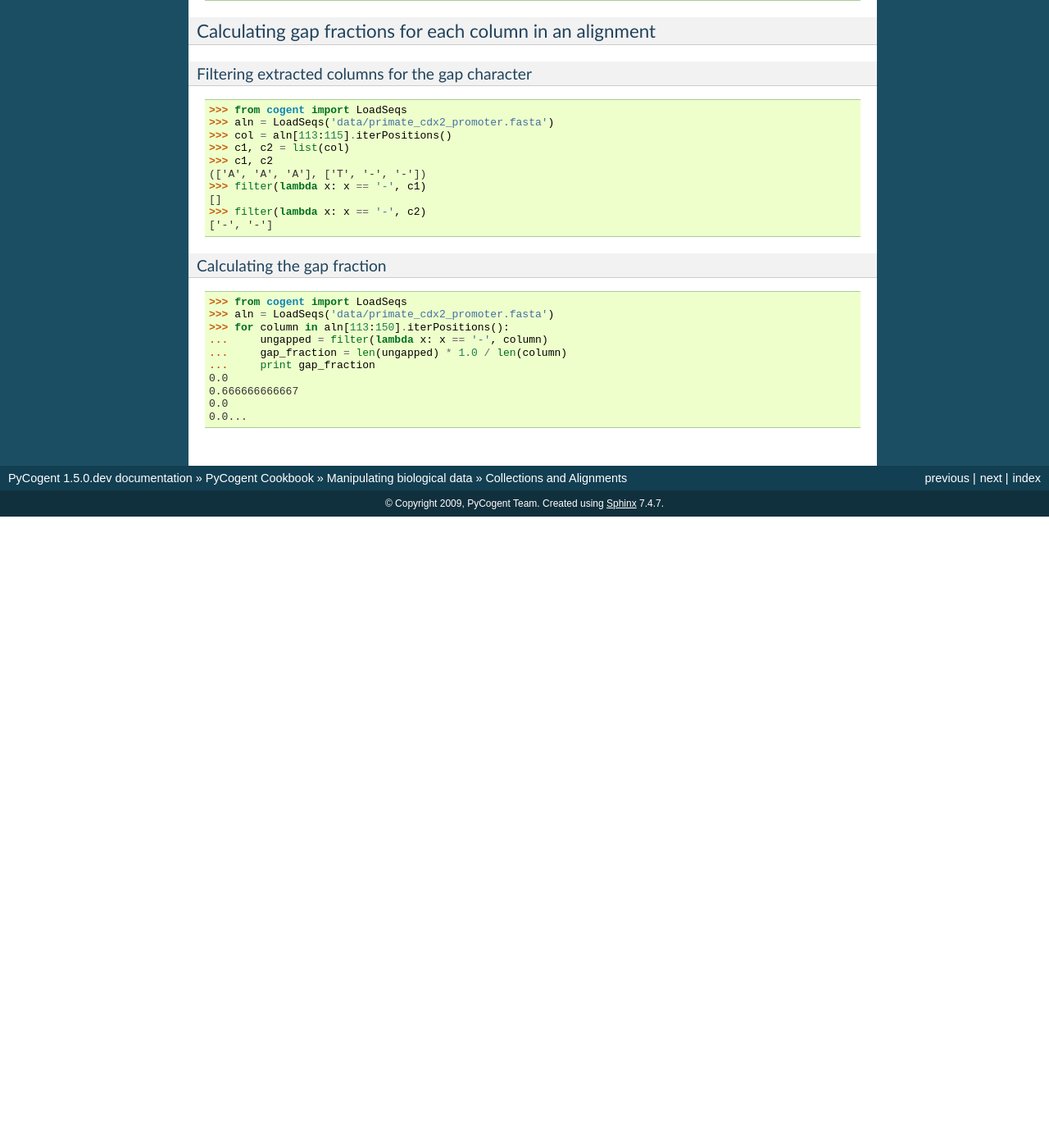
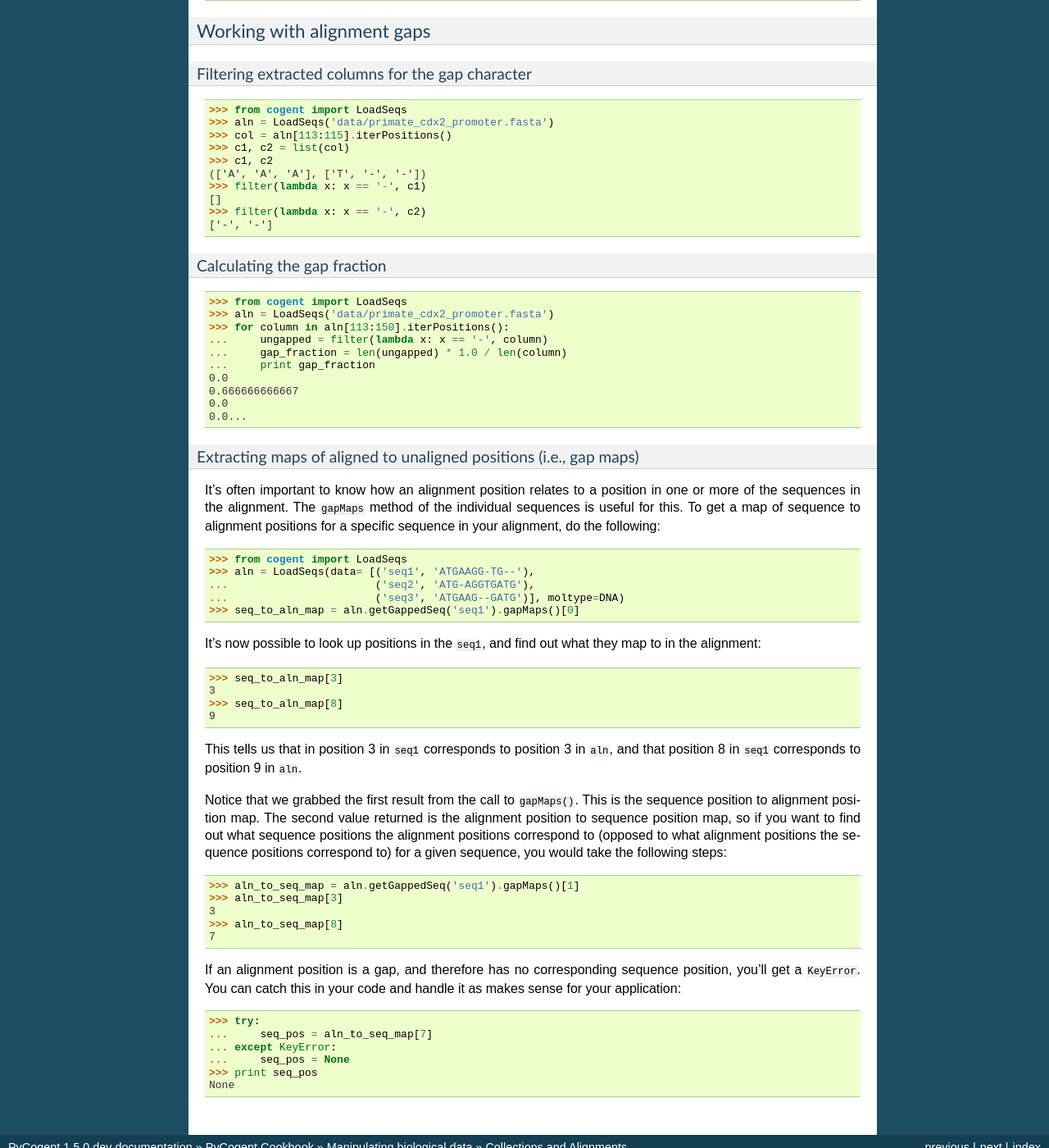
Before and after one commit to cogent3/cogent3, a Sphinx documentation site: the page built from doc/cookbook/alignments.rst, in a window 1280 px wide and 1400 px high, scrolled down 10310 px. Shown: the whole window at 82% size. Built offline with Sphinx 7.4.7, drawn with Linux system fonts in a browser that asks for light colours; formulas are drawn with MathJax 3; pages that are not in the unit, such as notebooks, are missing from menus; before the commit the page ends 10940 px from its top, so only the background shows below that; some of the changed text lies outside the part shown.

Commit message:
Added documentation on extracting gap maps for sequences in an alignment.

```diff
--- a/doc/cookbook/alignments.rst
+++ b/doc/cookbook/alignments.rst
@@ -667,7 +667,7 @@ To count all occurrences of a given dinucleotide in a DNA sequence, one could us
     >>> sum([nn == 'AA' for nn in di_nucs])
     3
 
-Calculating gap fractions for each column in an alignment
+Working with alignment gaps
 """""""""""""""""""""""""""""""""""""""""""""""""""""""""
 
 Filtering extracted columns for the gap character
@@ -701,3 +701,48 @@ Calculating the gap fraction
     0.666666666667
     0.0
     0.0...
+
+Extracting maps of aligned to unaligned positions (i.e., gap maps)
+++++++++++++++++++++++++++++++++++++++++++++++++++++++++++++++++++
+
+It's often important to know how an alignment position relates to a position in one or more of the sequences in the alignment. The ``gapMaps`` method of the individual sequences is useful for this. To get a map of sequence to alignment positions for a specific sequence in your alignment, do the following:
+
+.. doctest::
+
+    >>> from cogent import LoadSeqs
+    >>> aln = LoadSeqs(data= [('seq1', 'ATGAAGG-TG--'),
+    ...                       ('seq2', 'ATG-AGGTGATG'),
+    ...                       ('seq3', 'ATGAAG--GATG')], moltype=DNA)
+    >>> seq_to_aln_map = aln.getGappedSeq('seq1').gapMaps()[0]
+
+It's now possible to look up positions in the ``seq1``, and find out what they map to in the alignment:
+
+.. doctest::
+
+    >>> seq_to_aln_map[3]
+    3
+    >>> seq_to_aln_map[8]
+    9
+
+This tells us that in position 3 in ``seq1`` corresponds to position 3 in ``aln``, and that position 8 in ``seq1`` corresponds to position 9 in ``aln``.
+
+Notice that we grabbed the first result from the call to ``gapMaps()``. This is the sequence position to alignment position map. The second value returned is the alignment position to sequence position map, so if you want to find out what sequence positions the alignment positions correspond to (opposed to what alignment positions the sequence positions correspond to) for a given sequence, you would take the following steps:
+
+.. doctest::
+
+    >>> aln_to_seq_map = aln.getGappedSeq('seq1').gapMaps()[1]
+    >>> aln_to_seq_map[3]
+    3
+    >>> aln_to_seq_map[8]
+    7
+
+If an alignment position is a gap, and therefore has no corresponding sequence position, you'll get a ``KeyError``. You can catch this in your code and handle it as makes sense for your application:
+
+.. doctest::
+
+   >>> try:
+   ...     seq_pos = aln_to_seq_map[7]
+   ... except KeyError:
+   ...     seq_pos = None
+   >>> print seq_pos
+   None
```
